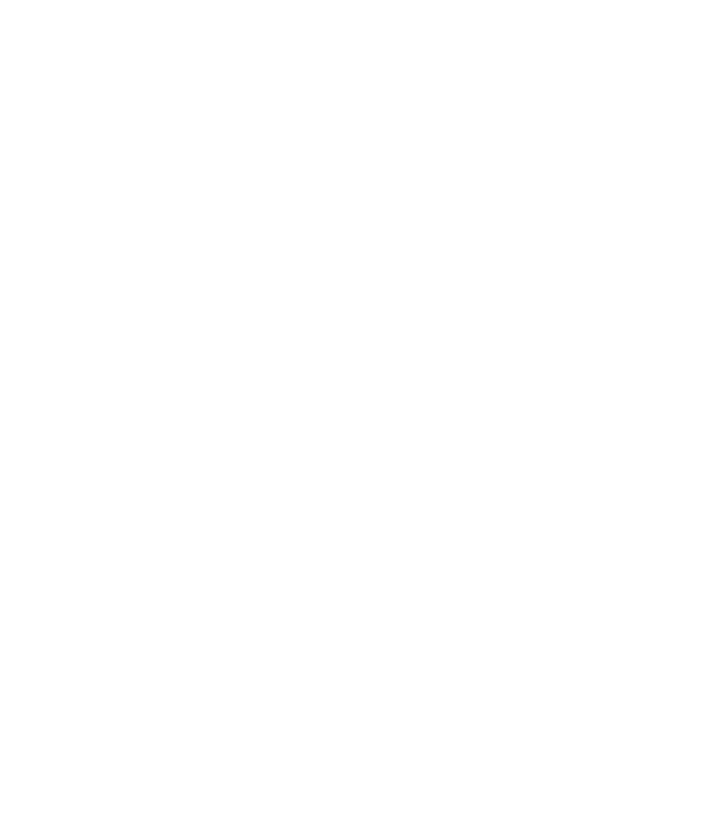
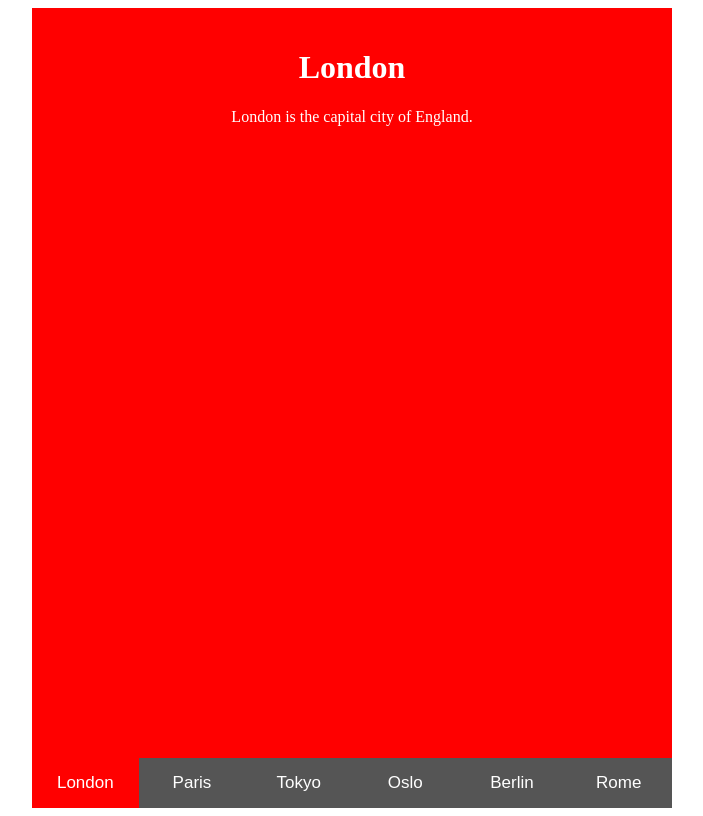
Before and after one commit to ShreenithaC/CMSC434-1.2, a plain HTML site: page tab1.html in a window 1280 px wide. Shown: the whole page, without its empty margins (288-991 px from the left). Drawn offline with Linux system fonts and the light colour scheme.

Commit message:
added tab1

```diff
--- /dev/null
+++ b/styles.css
@@ -0,0 +1,61 @@
+/* Style the tab buttons */
+.tablink {
+    background-color: #555;
+    color: white;
+    border: none;
+    outline: none;
+    cursor: pointer;
+    padding: 14px 16px;
+    font-size: 17px;
+    width: 16.66%;  /* Adjust width to fit 6 buttons evenly */
+    float: left;
+}
+
+/* Ensure the entire viewport is filled */
+.allContent {
+    margin: auto;
+    width: 640px;
+    height: 100vh; /* Full viewport height */
+    display: flex;
+    flex-direction: column; /* Flexbox layout for column */
+    justify-content: space-between; /* Ensure buttons are at the bottom */
+    background-color: powderblue;
+    position: relative;
+}
+
+.everything {
+    flex: 1;
+    display: flex;
+    flex-direction: column;
+    justify-content: center; /* Center content vertically */
+}
+
+/* Add class to wrap the buttons */
+.tab-buttons {
+    display: flex;
+    justify-content: space-between;
+    background-color: #555;
+    height: 50px; /* Keep buttons height fixed */
+}
+
+/* Change background color of buttons on hover */
+.tablink:hover {
+    background-color: #777;
+}
+
+/* Set default styles for tab content */
+.tabcontent {
+    color: white;
+    display: none;
+    padding: 20px;
+    text-align: center;
+    flex-grow: 1;
+}
+
+/* Style each tab content individually */
+#London {background-color: red;}
+#Paris {background-color: green;}
+#Tokyo {background-color: blue;}
+#Oslo {background-color: orange;}
+#Berlin {background-color: purple;}
+#Rome {background-color: brown;}
--- a/tab1.html
+++ b/tab1.html
@@ -1 +1,74 @@
-<!-- tab 1 -->
+<!DOCTYPE html>
+<html lang="en">
+<head>
+  <meta charset="UTF-8">
+  <meta name="viewport" content="width=device-width, initial-scale=1.0">
+  <link rel="stylesheet" href="styles.css">
+</head>
+
+<body>
+<div id="wrapped" class="allContent">
+  <div class="everything">
+    <div id="London" class="tabcontent">
+      <h1>London</h1>
+      <p>London is the capital city of England.</p>
+    </div>
+
+    <div id="Paris" class="tabcontent">
+      <h1>Paris</h1>
+      <p>Paris is the capital of France.</p>
+    </div>
+
+    <div id="Tokyo" class="tabcontent">
+      <h1>Tokyo</h1>
+      <p>Tokyo is the capital of Japan.</p>
+    </div>
+
+    <div id="Oslo" class="tabcontent">
+      <h1>Oslo</h1>
+      <p>Oslo is the capital of Norway.</p>
+    </div>
+
+    <div id="Berlin" class="tabcontent">
+      <h1>Berlin</h1>
+      <p>Berlin is the capital of Germany.</p>
+    </div>
+
+    <div id="Rome" class="tabcontent">
+      <h1>Rome</h1>
+      <p>Rome is the capital of Italy.</p>
+    </div>
+
+    <!-- Buttons -->
+    <div class="tab-buttons">
+      <button class="tablink" onclick="openCity('London', this, 'red')" id="defaultOpen">London</button>
+      <button class="tablink" onclick="openCity('Paris', this, 'green')">Paris</button>
+      <button class="tablink" onclick="openCity('Tokyo', this, 'blue')">Tokyo</button>
+      <button class="tablink" onclick="openCity('Oslo', this, 'orange')">Oslo</button>
+      <button class="tablink" onclick="openCity('Berlin', this, 'purple')">Berlin</button>
+      <button class="tablink" onclick="openCity('Rome', this, 'brown')">Rome</button>
+    </div>
+  </div>
+</div>
+
+<script>
+  function openCity(cityName, elmnt, color) {
+    var i, tabcontent, tablinks;
+    tabcontent = document.getElementsByClassName("tabcontent");
+    for (i = 0; i < tabcontent.length; i++) {
+      tabcontent[i].style.display = "none";
+    }
+
+    tablinks = document.getElementsByClassName("tablink");
+    for (i = 0; i < tablinks.length; i++) {
+      tablinks[i].style.backgroundColor = "";
+    }
+
+    document.getElementById(cityName).style.display = "block";
+    elmnt.style.backgroundColor = color;
+  }
+
+  document.getElementById("defaultOpen").click();
+</script>
+</body>
+</html>
```
